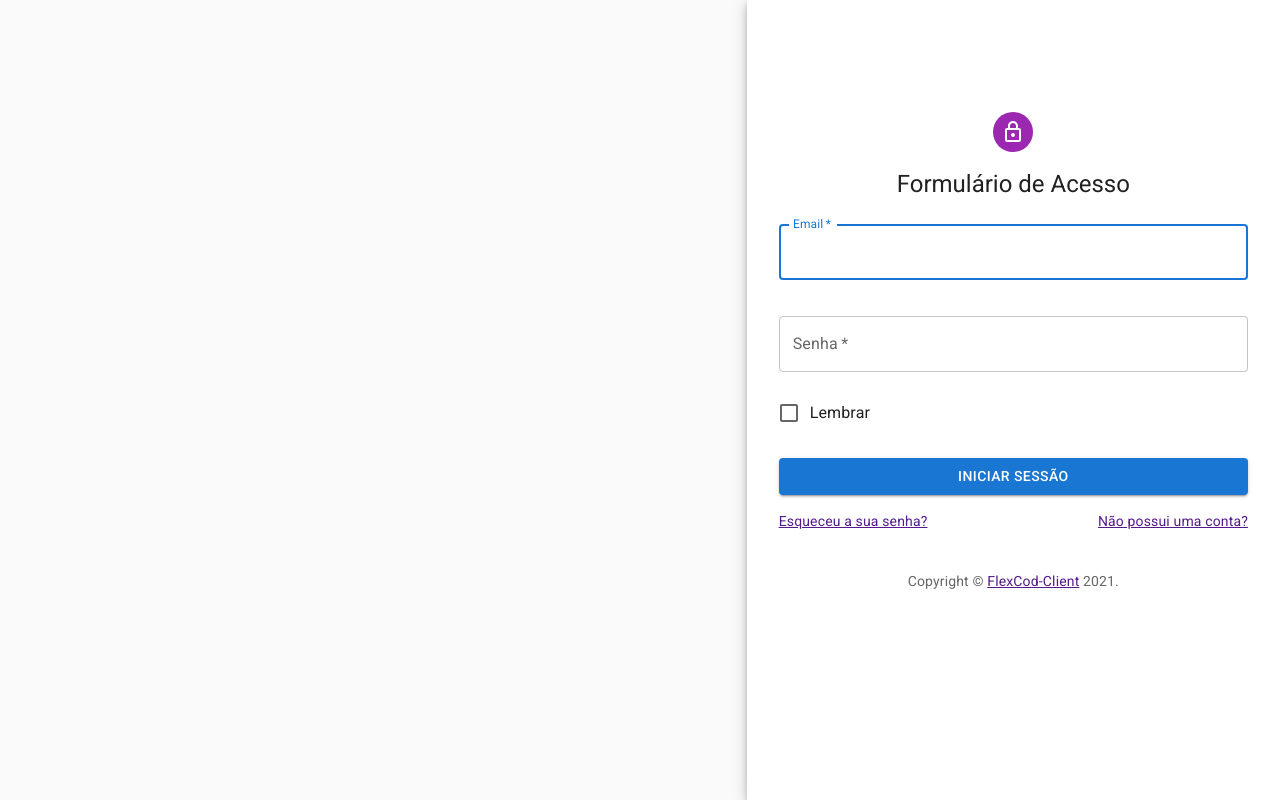
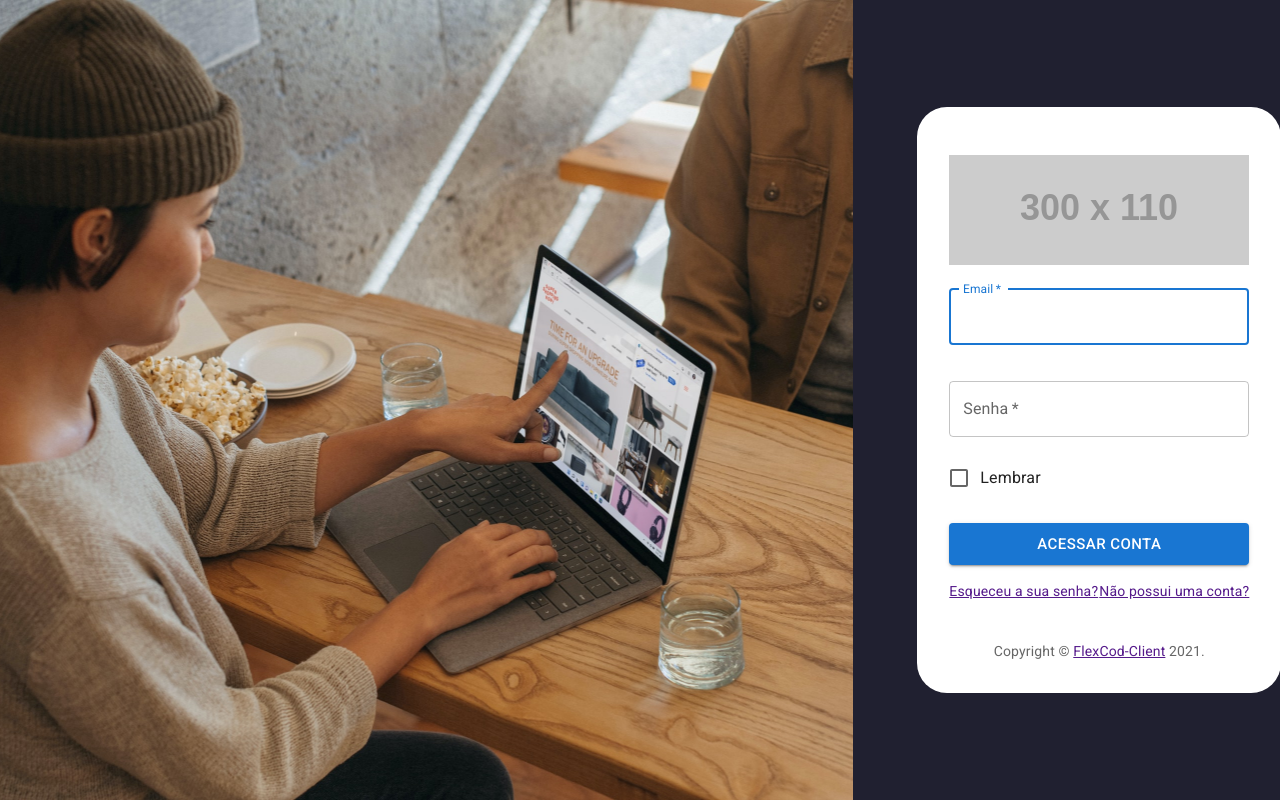
Before and after one commit to Mathss18/FlexCode-client, a React (Create React App) app: page / in a window 1280 px wide. Built offline with nearby package versions, Linux system fonts and the light colour scheme.

Commit message:
Recriando tela de Login

```diff
--- a/package.json
+++ b/package.json
@@ -9,6 +9,7 @@
     "@material-ui/icons": "^4.11.2",
     "@mui/icons-material": "^5.0.1",
     "@mui/material": "^5.0.1",
+    "@mui/styles": "^5.0.1",
     "@testing-library/jest-dom": "^5.14.1",
     "@testing-library/react": "^11.2.7",
     "@testing-library/user-event": "^12.8.3",
--- a/src/pages/login/LoginPage.jsx
+++ b/src/pages/login/LoginPage.jsx
@@ -1,20 +1,18 @@
 import * as React from "react";
 import {
-	Avatar,
   Button,
-	CssBaseline,
   TextField,
   FormControlLabel,
   Checkbox,
-	Paper,
   Box,
   Grid,
   Typography,
   createTheme,
   ThemeProvider,
 } from "@mui/material";
-import LockOutlinedIcon from "@mui/icons-material/LockOutlined";
+import { makeStyles } from '@mui/styles';
 import { Link } from "react-router-dom";
+import ImageLogin from "../../assets/image-login.jpg";
 
 function Copyright(props) {
   return (
@@ -39,11 +37,24 @@
 
 const theme = createTheme();
 
-const LoginPage = () => {
+const useStyles = makeStyles({
+    buttonLogin: {
+        borderRadius: '20px',
+        backgroundColor: "#E7A977",
+        color: '#fff',
+        padding: 2,
+        fontSize: '28px',
+        cursor: 'pointer'
+    }
+});
+
+
+function LoginPage() {
+  const classes = useStyles();
+
   const handleSubmit = (event) => {
     event.preventDefault();
     const data = new FormData(event.currentTarget);
-		// eslint-disable-next-line no-console
     console.log({
       email: data.get("email"),
       password: data.get("password"),
@@ -52,39 +63,59 @@
 
   return (
     <ThemeProvider theme={theme}>
-			<Grid container component="main" sx={{ height: "100vh" }}>
+      <Grid
+        container
+        component="main"
+        justify="center"
+        alignItems="center"
+        style={{ minHeight: "100vh" }}
+      >
         <Grid
           item
           xs={false}
-					sm={4}
+          sm={false}
           md={7}
+          lg={8}
           sx={{
-                        backgroundImage: 'https://images.unsplash.com/photo-1630933047088-597438e2fc9f?crop=entropy&cs=tinysrgb&fit=max&fm=jpg&ixid=MnwxfDB8MXxyYW5kb218MHx8fHx8fHx8MTYzMjQzNDk3OQ&ixlib=rb-1.2.1&q=80&w=1080',
+            backgroundImage: `url("${ImageLogin}")`,
             backgroundColor: (t) =>
               t.palette.mode === "light"
                 ? t.palette.grey[50]
                 : t.palette.grey[900],
             backgroundSize: "cover",
             backgroundPosition: "center",
+            height: "100vh",
           }}
         />
-				<Grid item xs={12} sm={8} md={5} component={Paper} elevation={6} square>
+        <Grid
+          item
+          xs={12}
+          sm={12}
+          md={5}
+          lg={4}
+          elevation={4}
+          container
+		  alignItems="center"
+		  justify="center"
+		  style={{ minHeight: '100vh', backgroundColor: '#202030' }}
+        >
           <Box
+		  	p={4}
             sx={{
-							my: 8,
-							mx: 4,
-							pt: 4,
-							display: "flex",
+			  borderRadius: "30px",
+              mx: 8,
+              pt: 6,
               flexDirection: "column",
-							alignItems: "center",
+			  backgroundColor: '#FFF'
             }}
           >
-						<Avatar sx={{ m: 2, bgcolor: "secondary.main" }}>
-							<LockOutlinedIcon />
-						</Avatar>
-						<Typography component="h1" variant="h5">
-							Formulário de Acesso
-						</Typography>
+            <Box>
+              <Box sx={{
+				  display: 'flex',
+				  justifyContent: 'center'
+			  }}>
+			  	<img src="https://via.placeholder.com/300x110" alt="FlexCode" />
+			  </Box>
               <Box
                 component="form"
                 noValidate
@@ -117,14 +148,16 @@
                   control={<Checkbox value="remember" color="primary" />}
                   label="Lembrar"
                 />
-							<Link to="/Home">
+                <Link to="/Home" style={{ textDecoration: 'none' }}>
                   <Button
                     type="submit"
                     fullWidth
                     variant="contained"
-									sx={{ mt: 3, mb: 2 }}
+					size="large"
+					className={classes.buttonLogin}
+                    sx={{ mt: 3, mb: 2}}
                   >
-									Iniciar Sessão
+                    ACESSAR CONTA
                   </Button>
                 </Link>
                 <Grid container>
@@ -142,6 +175,7 @@
                 <Copyright sx={{ mt: 5 }} />
               </Box>
             </Box>
+          </Box>
         </Grid>
       </Grid>
     </ThemeProvider>
```
Also changed, not shown: src/assets/image-login.jpg (added), 1 other file (tests, documents, lock files or other folders). Lines whose indentation alone changed are shown as unchanged.
